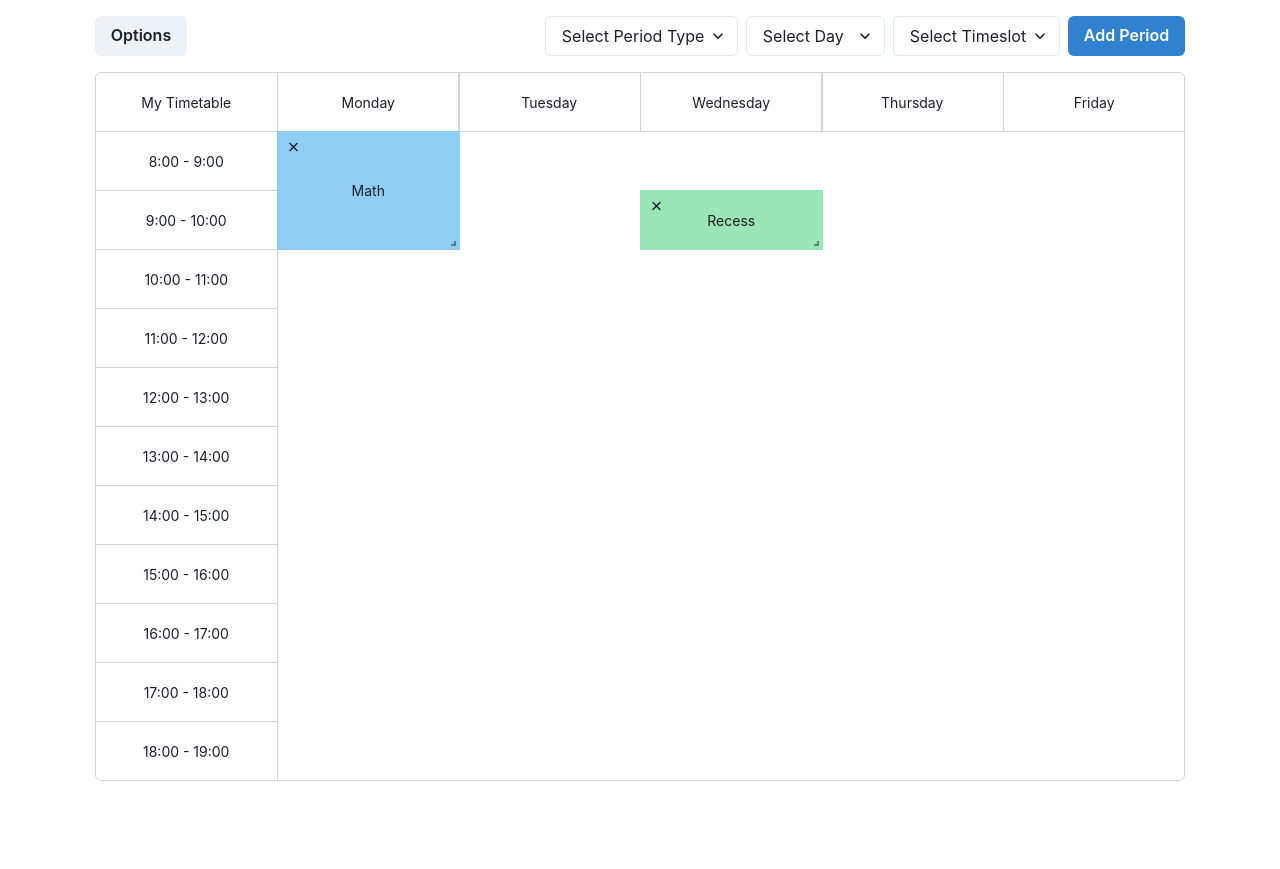
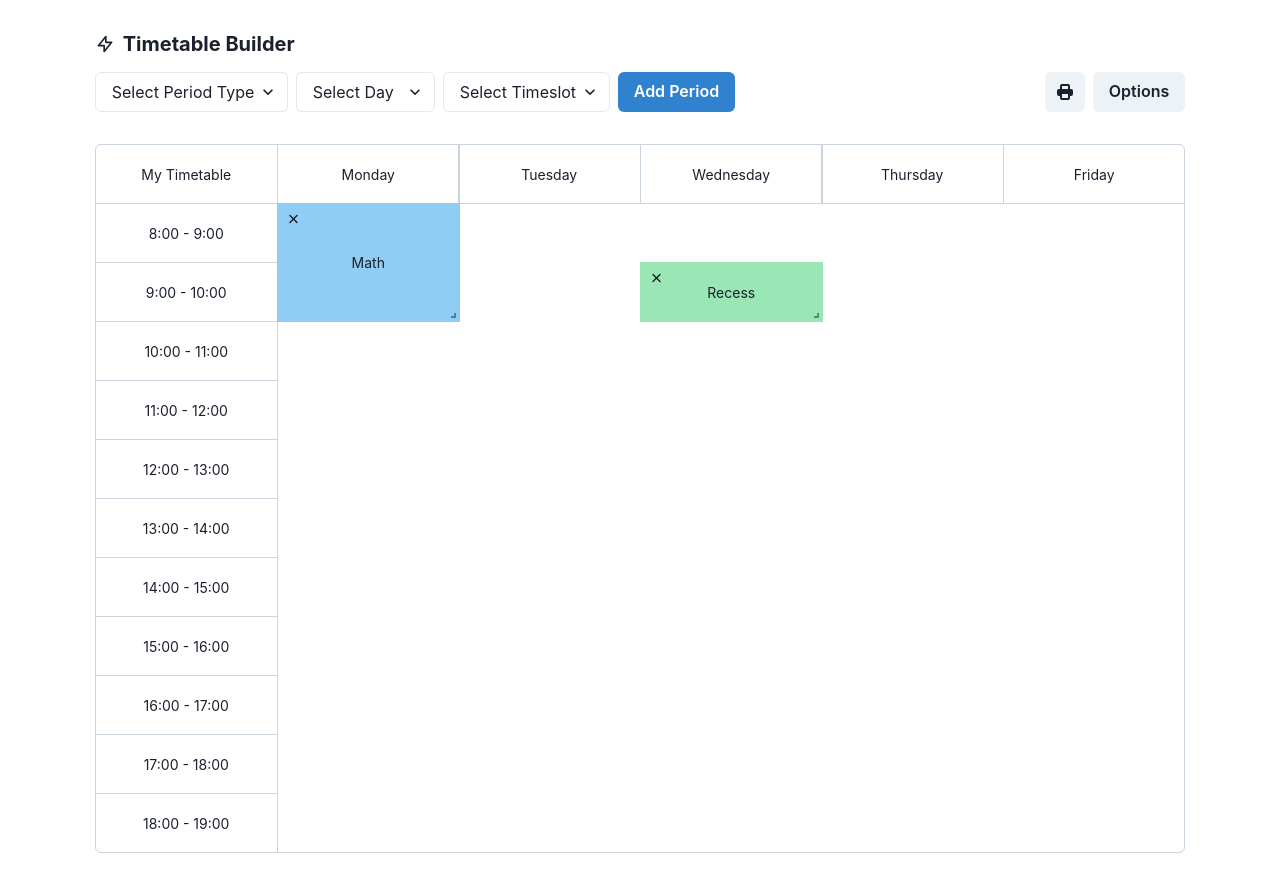
Before and after one commit to westbrookdaniel/timetable-builder, a React (Vite) app: page / in a window 1280 px wide. Before the commit the page ends 800 px from the top, so only its background shows below. Built offline with nearby package versions, Linux system fonts and the light colour scheme.

Commit message:
make pretty

```diff
--- a/index.html
+++ b/index.html
@@ -4,7 +4,7 @@
     <meta charset="UTF-8" />
     <link rel="icon" type="image/svg+xml" href="/src/favicon.svg" />
     <meta name="viewport" content="width=device-width, initial-scale=1.0" />
-    <title>Vite App</title>
+    <title>Timetable Builder</title>
   </head>
   <body>
     <div id="root"></div>
--- a/src/App.tsx
+++ b/src/App.tsx
@@ -1,10 +1,15 @@
-import { Box } from '@chakra-ui/react'
+import { Box, Heading, HStack, Icon } from '@chakra-ui/react'
+import { LightningBoltIcon } from '@heroicons/react/outline'
 import React from 'react'
 import TimetableLayout from './Layout/TimetableLayout'
 
 function App() {
   return (
     <Box fontSize="sm" className="app" p={4}>
+      <HStack mt={4} mb={4} className="hideOnPrint">
+        <Icon as={LightningBoltIcon} height="20px" width="20px" />
+        <Heading size="md">Timetable Builder</Heading>
+      </HStack>
       <TimetableLayout />
     </Box>
   )
--- a/src/Layout/TimetableLayout.tsx
+++ b/src/Layout/TimetableLayout.tsx
@@ -3,10 +3,11 @@ import RGL, { WidthProvider } from 'react-grid-layout'
 import Period from './Period'
 import 'react-grid-layout/css/styles.css'
 import './TimetableLayout.css'
-import { Box, HStack } from '@chakra-ui/react'
+import { Box, HStack, IconButton } from '@chakra-ui/react'
 import OptionsModal from '../options/OptionsModal'
 import { useLayout } from '../store'
 import AddPeriod from '../options/AddPeriod'
+import { PrinterIcon } from '@heroicons/react/solid'
 
 const ReactGridLayout = WidthProvider(RGL)
 
@@ -43,8 +44,6 @@ export default function TimetableLayout({ cols = 6, rowHeight = 60 }) {
       if (!period) throw new Error('Period not found')
       return { ...period, size: layout.h, day: layout.x, timeslot: layout.y }
     })
-
-    console.log(newPeriods)
 
     setPeriods(newPeriods)
   }
@@ -89,12 +88,17 @@ export default function TimetableLayout({ cols = 6, rowHeight = 60 }) {
 
   return (
     <div>
-      <HStack className="hideOnPrint" mb={4} justify="space-between">
-        <Box mr={4}>
-          <OptionsModal />
-        </Box>
+      <HStack className="hideOnPrint" mb={8} justify="space-between">
         <HStack>
           <AddPeriod />
+        </HStack>
+        <HStack mr={4}>
+          <IconButton
+            onClick={window.print}
+            aria-label="print"
+            icon={<PrinterIcon width="20px" />}
+          />
+          <OptionsModal />
         </HStack>
       </HStack>
       <Box
```
Also changed, not shown: src/favicon.svg.
